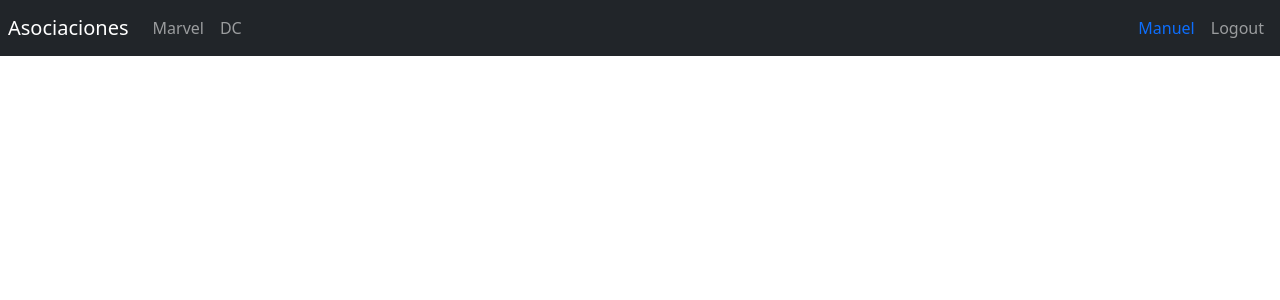
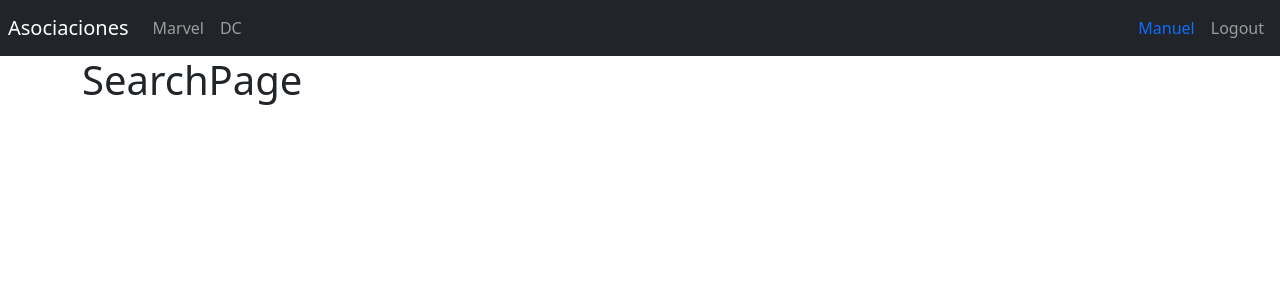
Before and after one commit to manuelherreram/heroes-spa, a React (Vite) app: page /search in a window 1280 px wide. Shown: the top 300 px of the page. Built offline with nearby package versions, Linux system fonts and the light colour scheme.

Commit message:
Nuevas rutas añadidas

```diff
--- a/src/heroes/index.js
+++ b/src/heroes/index.js
@@ -1 +1,2 @@
 export * from "./pages";
+export * from "./routes/HeroesRoutes";
--- /dev/null
+++ b/src/heroes/pages/HeroPage.jsx
@@ -0,0 +1,3 @@
+export const HeroPage = () => {
+  return <h1>Hero</h1>;
+};
--- /dev/null
+++ b/src/heroes/pages/SearchPage.jsx
@@ -0,0 +1,3 @@
+export const SearchPage = () => {
+  return <h1>SearchPage</h1>;
+};
--- a/src/heroes/pages/index.js
+++ b/src/heroes/pages/index.js
@@ -1,2 +1,4 @@
 export * from "./DcPage";
 export * from "./MarvelPage";
+export * from "./SearchPage";
+export * from "./HeroPage";
--- /dev/null
+++ b/src/heroes/routes/HeroesRoutes.jsx
@@ -0,0 +1,20 @@
+import { Navigate, Route, Routes } from "react-router-dom";
+import { Navbar } from "../../ui";
+import { DcPage, HeroPage, MarvelPage, SearchPage } from "../pages";
+
+export const HeroesRoutes = () => {
+  return (
+    <>
+      <Navbar />
+      <div className="container">
+        <Routes>
+          <Route path="marvel" element={<MarvelPage />} />
+          <Route path="dc" element={<DcPage />} />
+          <Route path="search" element={<SearchPage />} />
+          <Route path="hero" element={<HeroPage />} />
+          <Route path="/" element={<Navigate to="marvel" />} />
+        </Routes>
+      </div>
+    </>
+  );
+};
--- a/src/router/AppRouter.jsx
+++ b/src/router/AppRouter.jsx
@@ -1,17 +1,13 @@
-import { Navigate, Route, Routes } from "react-router-dom";
-import { Navbar } from "../ui";
-import { DcPage, MarvelPage } from "../heroes";
+import { Route, Routes } from "react-router-dom";
 import { LoginPage } from "../auth";
+import { HeroesRoutes } from "../heroes";
 
 export const AppRouter = () => {
   return (
     <>
-      <Navbar />
       <Routes>
-        <Route path="marvel" element={<MarvelPage />} />
-        <Route path="dc" element={<DcPage />} />
         <Route path="login" element={<LoginPage />} />
-        <Route path="/" element={<Navigate to="marvel" />} />
+        <Route path="/*" element={<HeroesRoutes />} />
       </Routes>
     </>
   );
```
